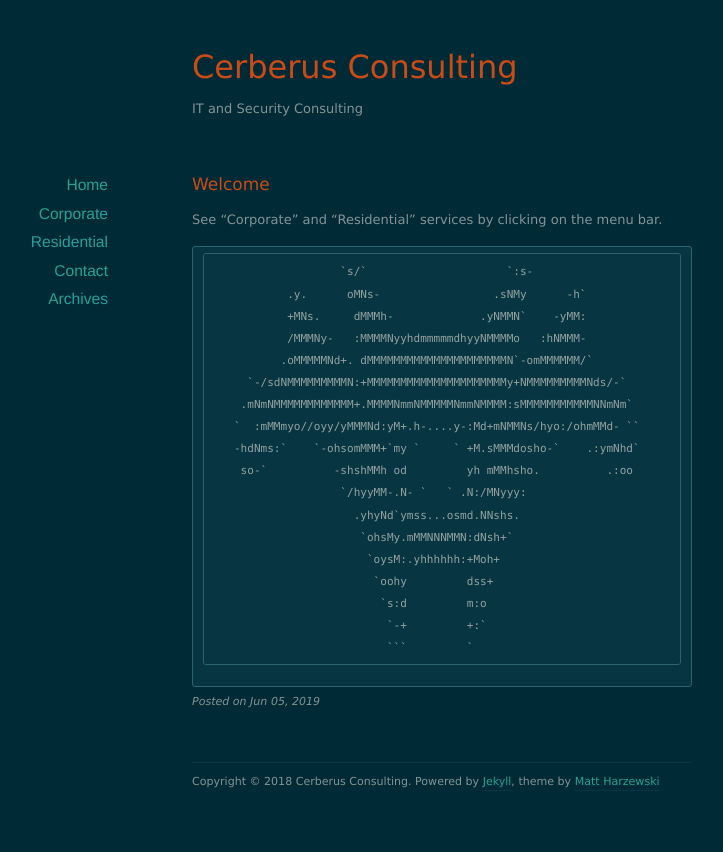
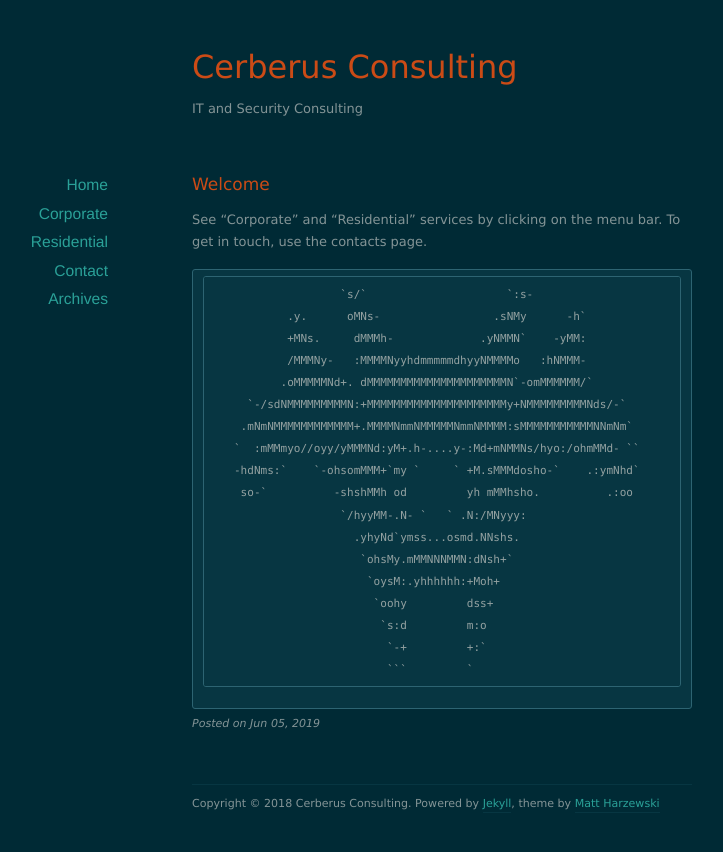
Before and after one commit to PooterRooter/PooterRooter.github.io, a Jekyll site: the page built from _posts/2013-06-05-jekyll-documentation.markdown, in a window 1280 px wide. Shown: the top 852 px of the page, without its empty margins (198-921 px from the left). Built offline with Jekyll 4.4.1, drawn with Linux system fonts in a browser that asks for light colours; nearby versions of some CDN libraries.

Commit message:
Update 2013-06-05-jekyll-documentation.markdown

```diff
--- a/_posts/2013-06-05-jekyll-documentation.markdown
+++ b/_posts/2013-06-05-jekyll-documentation.markdown
@@ -4,6 +4,7 @@
 date:   2019-06-05 20:03:11
 ---
 See "Corporate" and "Residential" services by clicking on the menu bar.
+To get in touch, use the contacts page.
 
 
 
```
